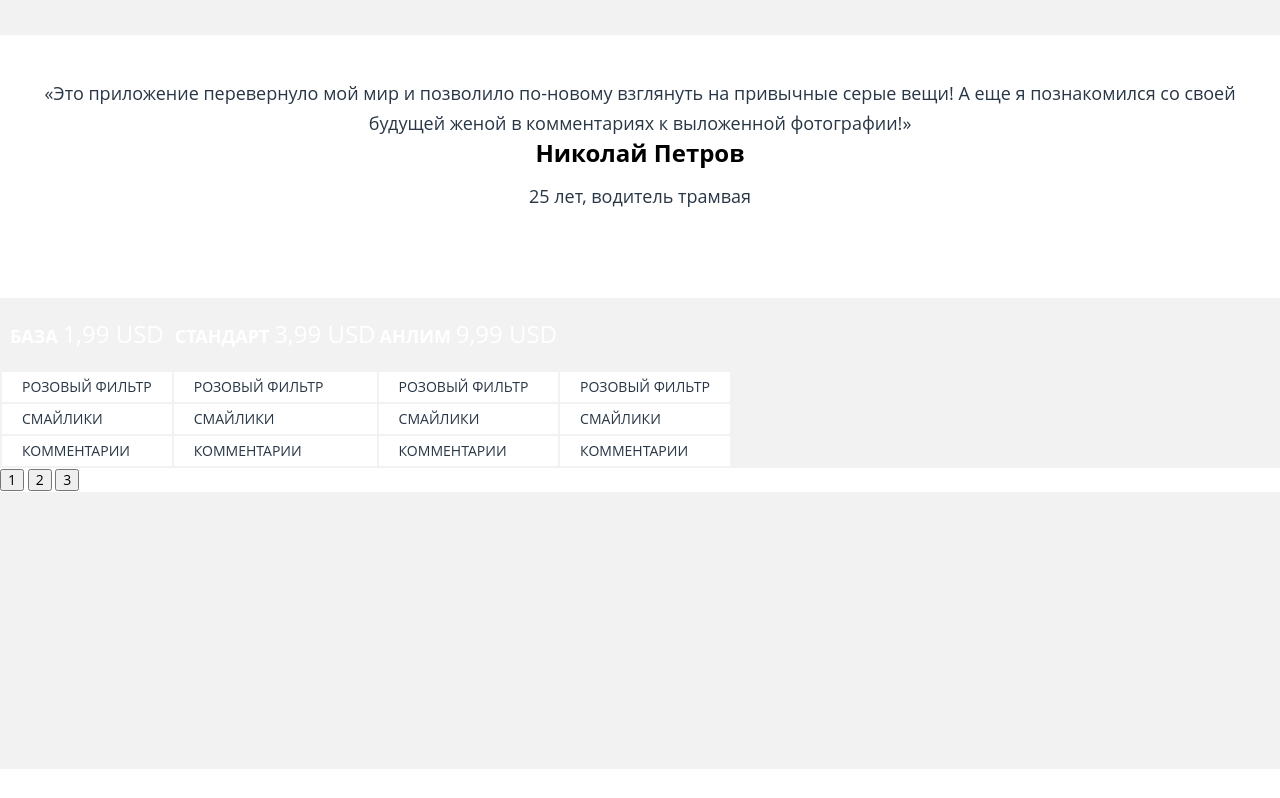
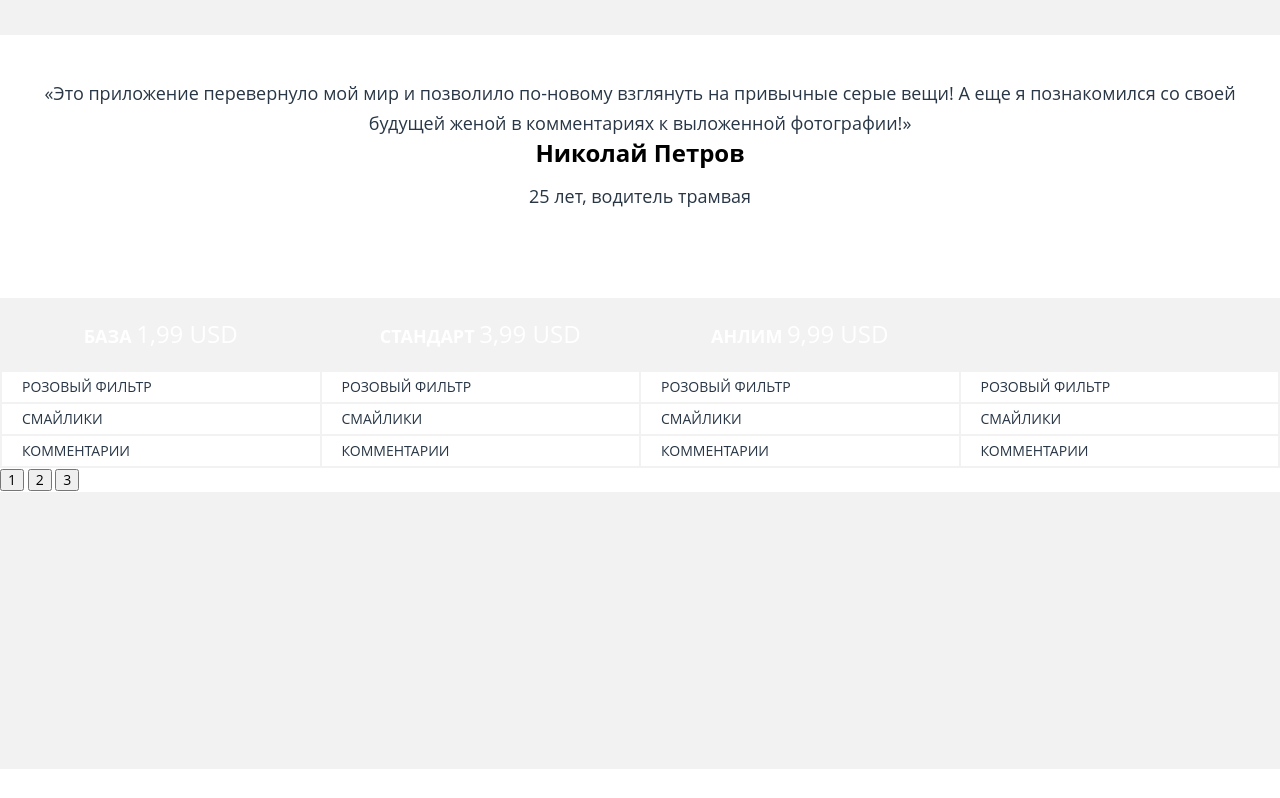
Before and after one commit to inaumovd/685293-pink, a website: page source/index.html in a window 1280 px wide. Shown: the part 1560-2358 px from the top of the page. Drawn offline with nearby package versions, Linux system fonts and the light colour scheme; files that its build step writes are made by us from their sources.

Commit message:
Правка таблицы

```diff
--- a/source/sass/blocks/price.scss
+++ b/source/sass/blocks/price.scss
@@ -5,6 +5,11 @@
   font-family: "Open Sans", "Arial", sans-serif;
 
   background-color: $main-gray;
+}
+
+.price__table {
+  width: 100%;
+  table-layout: fixed;
 }
 
 .price__item-head {
```
